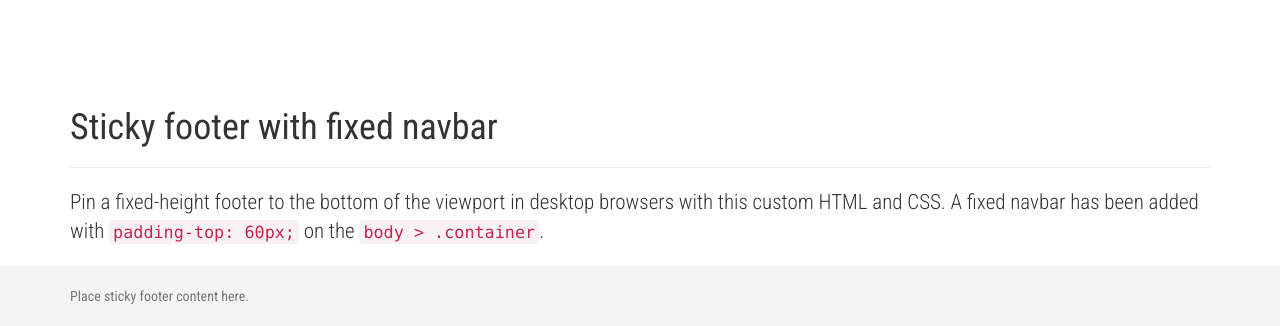
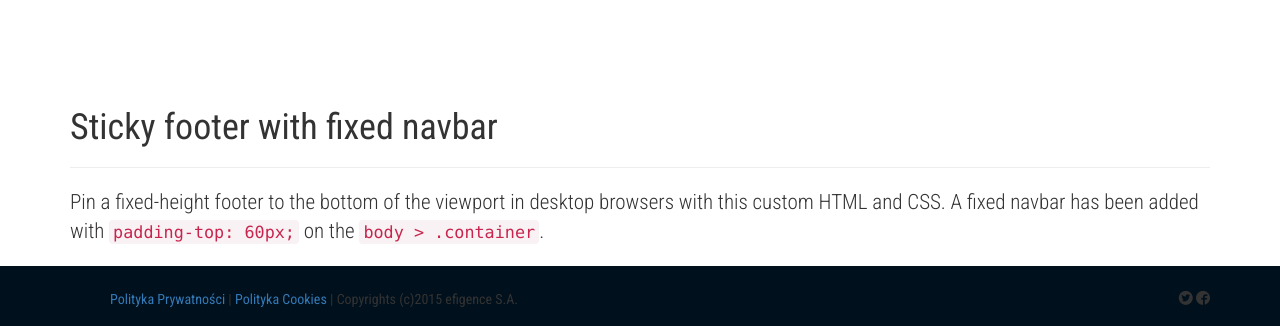
Before and after one commit to zmateusz/efigence_camp, a plain HTML site: page index.html in a window 1280 px wide. Shown: the part 822-1148 px from the top of the page. Drawn offline with nearby package versions, Linux system fonts and the light colour scheme; files whose address does not match are found by name.

Commit message:
footer style

```diff
--- a/index.html
+++ b/index.html
@@ -78,7 +78,23 @@
 
     <footer class="footer">
       <div class="container">
-        <p class="text-muted">Place sticky footer content here.</p>
+        <div class="row">
+          <div class="col-md-6">
+            <ul>
+              <li><a href="#">Polityka Prywatności</a></li>
+              <li>|</li>
+              <li><a href="#">Polityka Cookies</a></li>
+              <li>|</li>
+              <li>Copyrights (c)2015 efigence S.A.</li>
+            </ul>
+          </div>
+          <div class="col-md-2 col-md-offset-4">
+            <p class="text-right">
+              <span class="icon-twitter3"></span>
+              <span class="icon-facebook3"></span>
+            </p>
+          </div>
+        </div>
       </div>
     </footer>
 
--- a/mainpage.css
+++ b/mainpage.css
@@ -15,9 +15,12 @@ body {
   width: 100%;
   /* Set the fixed height of the footer here */
   height: 60px;
-  background-color: #f5f5f5;
+  background-color: #00101c;
+  padding-top: 23px;
 }
-
+.footer ul li {
+  display: inline;
+}
 
 /* Custom page CSS
 -------------------------------------------------- */
```
